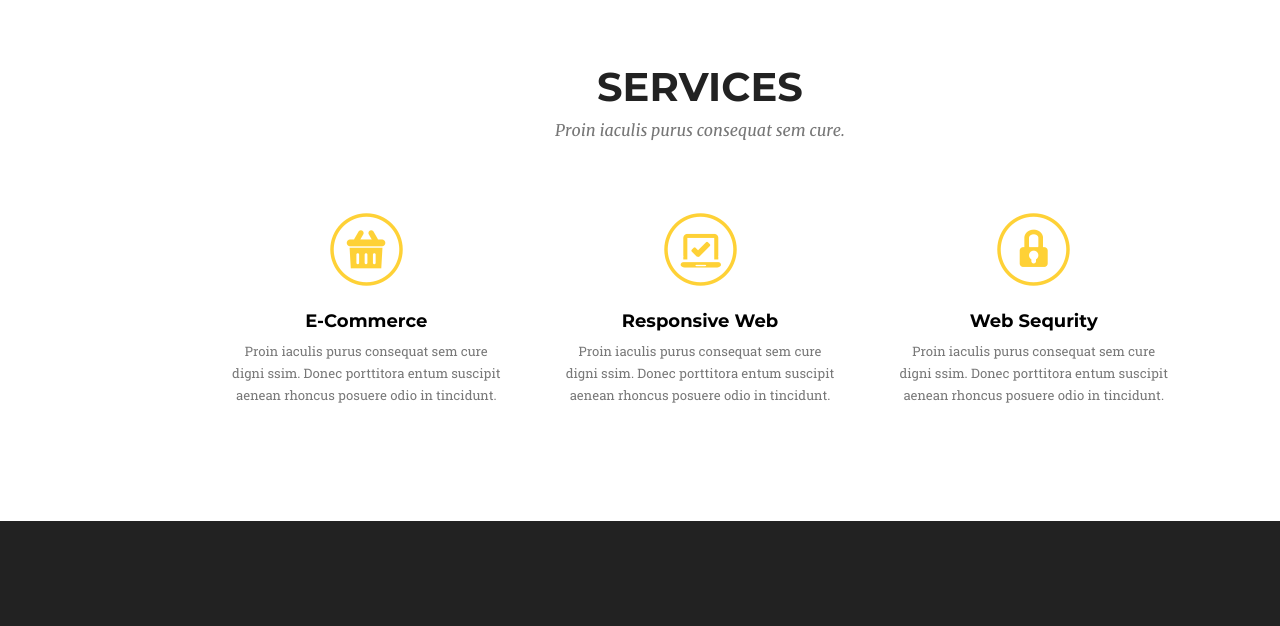
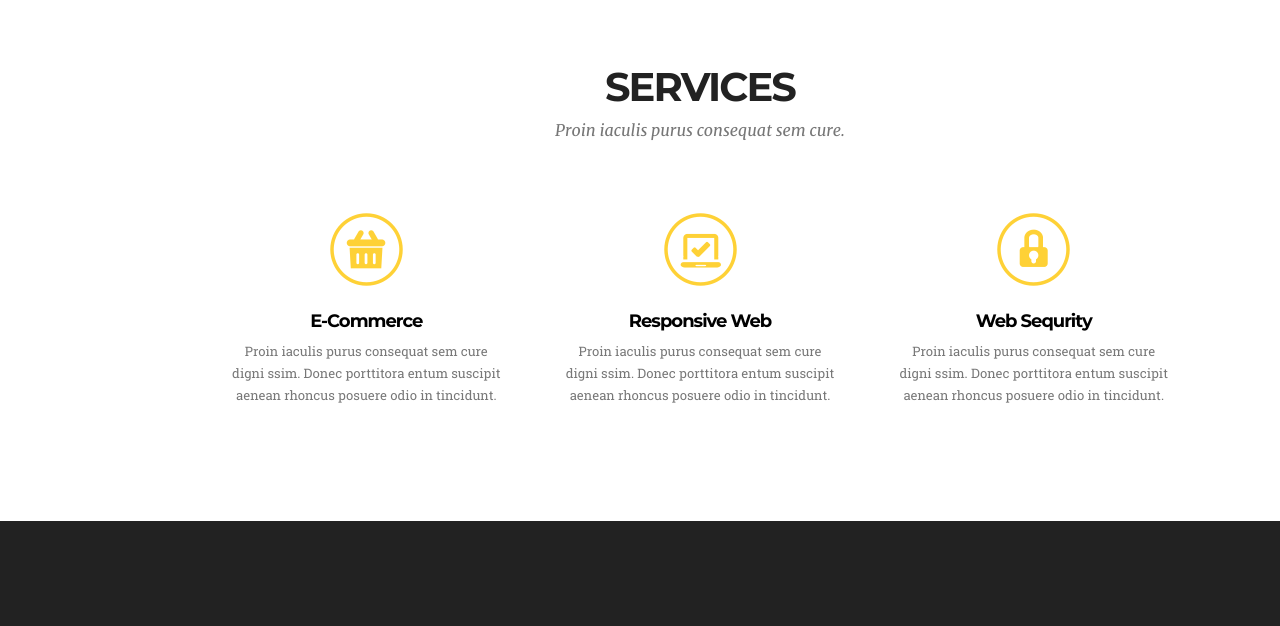
Before and after one commit to DmytroIE/Homework_07, a plain HTML site: page index.html in a window 1280 px wide. Shown: the part 119-745 px from the top of the page. Drawn offline with Linux system fonts and the light colour scheme; files whose address does not match are found by name.

Commit message:
letter spacing

```diff
--- a/css/styles.css
+++ b/css/styles.css
@@ -135,7 +135,7 @@ textarea {
 
 .title {
   text-align: center;
-
+  letter-spacing: -2px;
   font-family: 'Montserrat', sans-serif;
   font-weight: 700;
   font-size: 40px;
@@ -160,6 +160,7 @@ textarea {
 .services-title {
   color: #222222;
   margin-bottom: 15px;
+
 }
 
 
@@ -186,6 +187,7 @@ textarea {
   font-weight: 700;
   font-size: 18px;
   margin-bottom: 10px;
+  letter-spacing: -1px;
 }
 
 .service-description{
```
